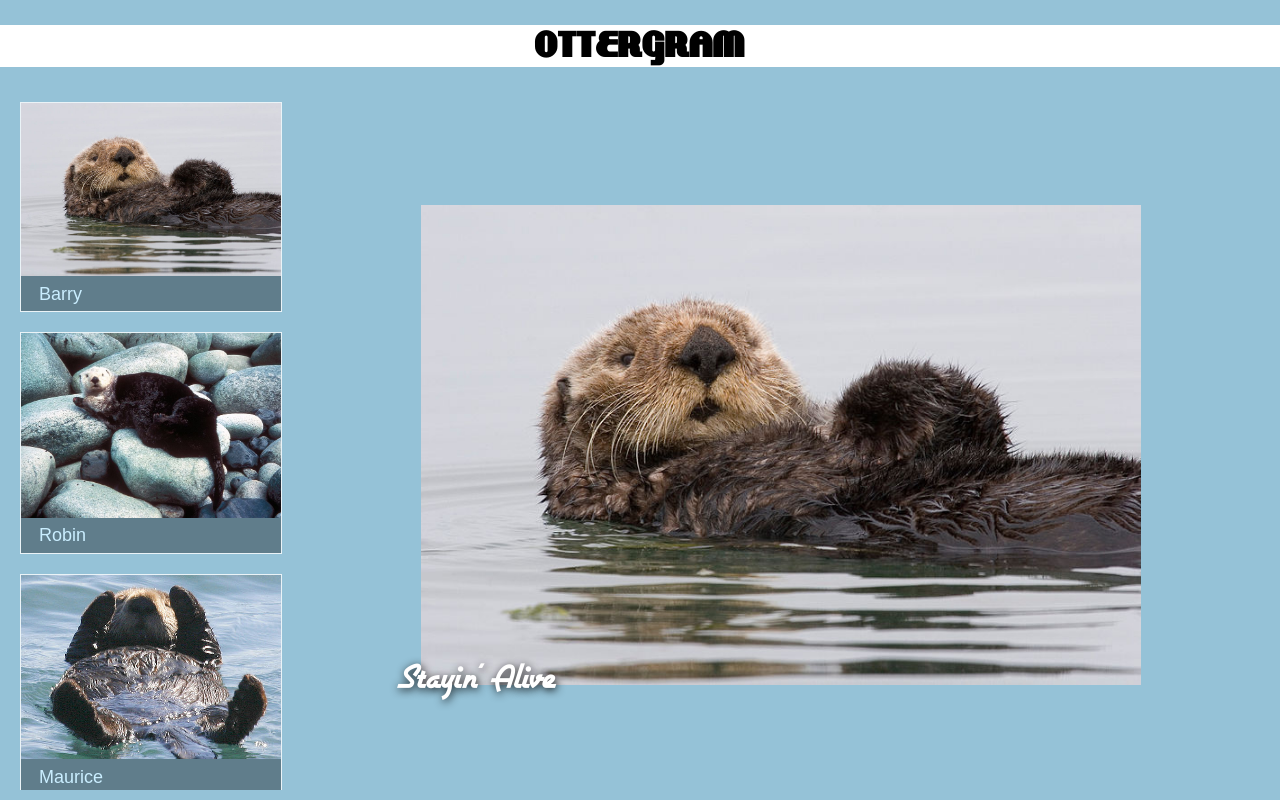
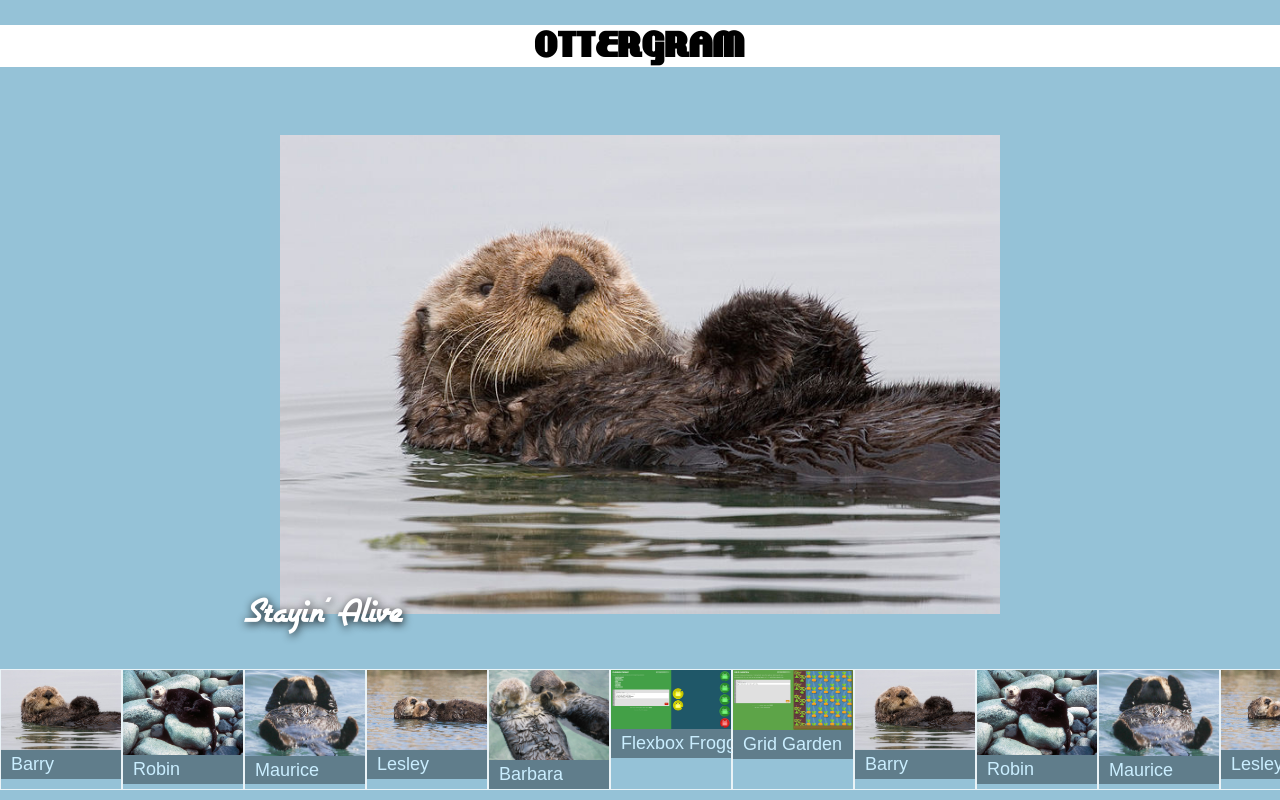
Before and after one commit to NathanYoon/Ottergram, a plain HTML site: page Ottergram/index.html in a window 1280 px wide. Drawn offline with nearby package versions, Linux system fonts and the light colour scheme.

Commit message:
Add files via upload

```diff
--- a/Ottergram/index.html
+++ b/Ottergram/index.html
@@ -1,79 +1,51 @@
 <!DOCTYPE html>
-<html>
+<html lang="en">
+
 <head>
-    <meta charset="utf-8">
-    <meta name="viewport" content="width=device-width, initial-scale=1">
+  <meta charset="UTF-8">
+  <meta name="viewport" content="width=device-width, initial-scale=1.0">
   <title>ottergram</title>
   <link rel="stylesheet" href="https://cdnjs.cloudflare.com/ajax/libs/normalize/3.0.3/normalize.min.css">
   <link rel="stylesheet" href="stylesheets/styles.css">
 </head>
+
 <body>
   <header class="main-header">
     <h1 class="logo-text">ottergram</h1>
   </header>
   <main class="main-content">
     <ul class="thumbnail-list">
-        <li class="thumbnail-item">
-          <a href="#">
-            <img class="thumbnail-image" src="img/otter1.jpg" alt="Barry the Otter">
-            <span class="thumbnail-title">Barry</span>
-          </a>
-        </li>
-        <li class="thumbnail-item">
-          <a href="#">
-            <img class="thumbnail-image" src="img/otter2.jpg" alt="Robin the Otter">
-            <span class="thumbnail-title">Robin</span>
-          </a>
-        </li>
-        <li class="thumbnail-item">
-          <a href="#">
-            <img class="thumbnail-image" src="img/otter3.jpg" alt="Maurice the Otter">
-            <span class="thumbnail-title">Maurice</span>
-          </a>
-        </li>
-        <li class="thumbnail-item">
-          <a href="#">
-            <img class="thumbnail-image" src="img/otter4.jpg" alt="Lesley the Otter">
-            <span class="thumbnail-title">Lesley</span>
-          </a>
-        </li>
-        <li class="thumbnail-item">
-          <a href="#">
-            <img class="thumbnail-image" src="img/otter5.jpg" alt="Barbara the Otter">
-            <span class="thumbnail-title">Barbara</span>
-          </a>
-        </li>
-        <li class="thumbnail-item">
-          <a href="#">
-            <img class="thumbnail-image" src="img/otter1.jpg" alt="Barry the Otter">
-            <span class="thumbnail-title">Barry</span>
-          </a>
-        </li>
-        <li class="thumbnail-item">
-          <a href="#">
-            <img class="thumbnail-image" src="img/otter2.jpg" alt="Robin the Otter">
-            <span class="thumbnail-title">Robin</span>
-          </a>
-        </li>
-        <li class="thumbnail-item">
-          <a href="#">
-            <img class="thumbnail-image" src="img/otter3.jpg" alt="Maurice the Otter">
-            <span class="thumbnail-title">Maurice</span>
-          </a>
-        </li>
-        <li class="thumbnail-item">
-          <a href="#">
-            <img class="thumbnail-image" src="img/otter4.jpg" alt="Lesley the Otter">
-            <span class="thumbnail-title">Lesley</span>
-          </a>
-        </li>
-        <li class="thumbnail-item">
-          <a href="#">
-            <img class="thumbnail-image" src="img/otter5.jpg" alt="Barbara the Otter">
-            <span class="thumbnail-title">Barbara</span>
-          </a>
-        </li>
+      <li class="thumbnail-item"><a href="#"><img class="thumbnail-image" src="img/otter1.jpg"
+            alt="Barry the Otter"><span class="thumbnail-title">Barry</span></a></li>
+      <li class="thumbnail-item"><a href="#"><img class="thumbnail-image" src="img/otter2.jpg"
+            alt="Robin the Otter"><span class="thumbnail-title">Robin</span></a></li>
+      <li class="thumbnail-item"><a href="#"><img class="thumbnail-image" src="img/otter3.jpg"
+            alt="Maurice the Otter"><span class="thumbnail-title">Maurice</span></a></li>
+      <li class="thumbnail-item"><a href="#"><img class="thumbnail-image" src="img/otter4.jpg"
+            alt="Lesley the Otter"><span class="thumbnail-title">Lesley</span></a></li>
+      <li class="thumbnail-item"><a href="#"><img class="thumbnail-image" src="img/otter5.jpg"
+            alt="Barbara the Otter"><span class="thumbnail-title">Barbara</span></a></li>
+      <li class="thumbnail-item"><a href="#"><img class="thumbnail-image" src="img/Flexbox_Froggy.jpg"
+            alt="Froggy Final Level"><span class="thumbnail-title">Flexbox Froggy</span></a></li>
+      <li class="thumbnail-item"><a href="#"><img class="thumbnail-image" src="img/Grid_Garden.jpg"
+            alt="Garden Final Level"><span class="thumbnail-title">Grid Garden</span></a></li>
+
+      <li class="thumbnail-item"><a href="#"><img class="thumbnail-image" src="img/otter1.jpg"
+            alt="Barry the Otter"><span class="thumbnail-title">Barry</span></a></li>
+      <li class="thumbnail-item"><a href="#"><img class="thumbnail-image" src="img/otter2.jpg"
+            alt="Robin the Otter"><span class="thumbnail-title">Robin</span></a></li>
+      <li class="thumbnail-item"><a href="#"><img class="thumbnail-image" src="img/otter3.jpg"
+            alt="Maurice the Otter"><span class="thumbnail-title">Maurice</span></a></li>
+      <li class="thumbnail-item"><a href="#"><img class="thumbnail-image" src="img/otter4.jpg"
+            alt="Lesley the Otter"><span class="thumbnail-title">Lesley</span></a></li>
+      <li class="thumbnail-item"><a href="#"><img class="thumbnail-image" src="img/otter5.jpg"
+            alt="Barbara the Otter"><span class="thumbnail-title">Barbara</span></a></li>
+      <li class="thumbnail-item"><a href="#"><img class="thumbnail-image" src="img/Flexbox_Froggy.jpg"
+            alt="Froggy Final Level"><span class="thumbnail-title">Flexbox Froggy</span></a></li>
+      <li class="thumbnail-item"><a href="#"><img class="thumbnail-image" src="img/Grid_Garden.jpg"
+            alt="Garden Final Level"><span class="thumbnail-title">Grid Garden</span></a></li>
     </ul>
+
     <div class="detail-image-container">
       <div class="detail-image-frame">
         <img class="detail-image" src="img/otter1.jpg" alt="">
@@ -82,4 +54,5 @@
     </div>
   </main>
 </body>
+
 </html>
--- a/Ottergram/stylesheets/styles.css
+++ b/Ottergram/stylesheets/styles.css
@@ -57,8 +57,10 @@ a[href='#'] {
   flex: 0 1 auto;
   order: 2;
   display: flex;
-  justify-content: space-between;
+  justify-content: flex-start;
+  list-style: none;
   padding: 0;
+
   white-space: nowrap;
   overflow-x: auto;
 }
@@ -79,7 +81,7 @@ a[href='#'] {
 .thumbnail-title {
   display: block;
   margin: 0;
-  padding: 0.4em 1em;
+  padding: 4px 10px;
   background: rgb(96, 125, 139);
   color: rgb(202, 238, 255);
   font-family: sans-serif;
@@ -104,32 +106,9 @@ a[href='#'] {
 
 .detail-image-title {
   position: absolute;
-  bottom: -0.3em;
-  left: 0.4em;
+  bottom: -16px;left: 4px;
   font-family: airstreamregular;
   color: white;
   text-shadow: rgba(0, 0, 0, 0.9) 1px 2px 9px;
-  font-size: 4em;
+  font-size: 40px;
 }
-
-
-@media all and (min-width: 768px) {
-  .main-content {
-    flex-direction: row;
-    overflow: hidden;
-  }
-
-  .thumbnail-list {
-    flex-direction: column;
-    order: 0;
-    margin-left: 2em;
-  }
-
-  .thumbnail-item {
-    max-width: 260px;
-  }
-
-  .thumbnail-item + .thumbnail-item {
-    margin-top: 2em;
-  }
-}
```
Also changed, not shown: Ottergram/img/Flexbox_Froggy.jpg (added), Ottergram/img/Grid_Garden.jpg (added). Lines whose indentation alone changed are shown as unchanged.
